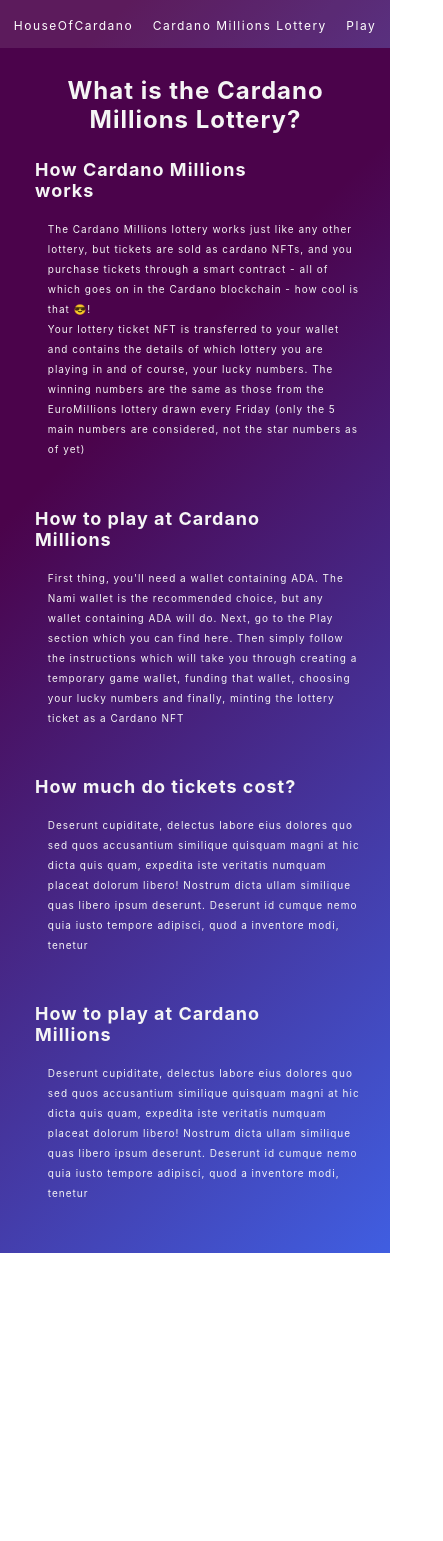
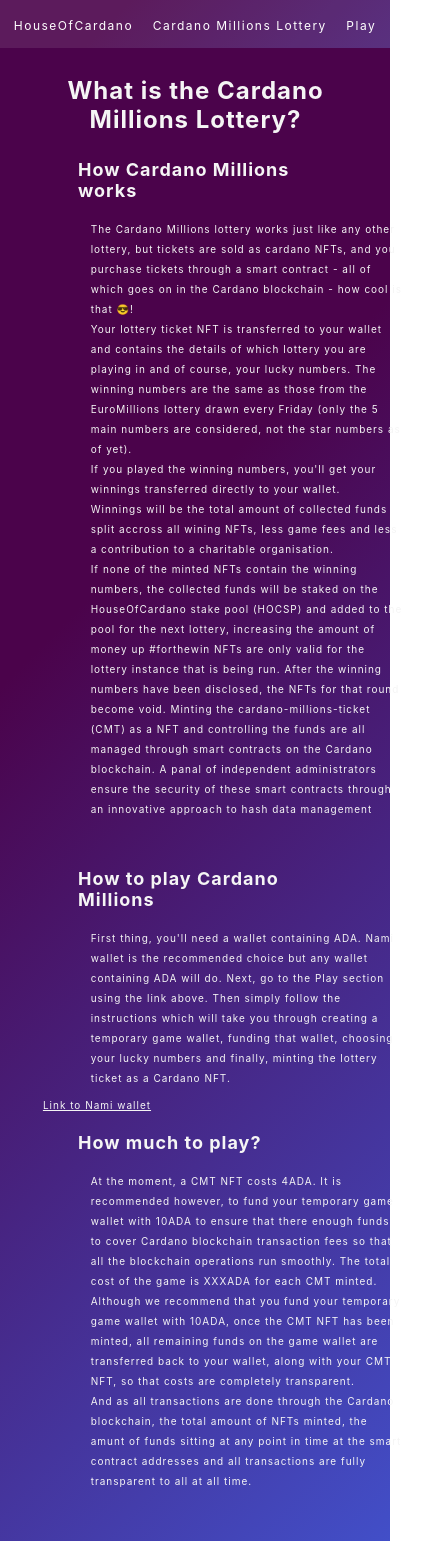
Before and after one commit to House-of-Cardano/HouseOfCardano, a React (Create React App) app: page /cardano-millions-learn in a window 390 px wide. Shown: the top 1541 px of the page, 443 px wide, since content can reach past the window. Before the commit the page ends 1253 px from the top, so only its background shows below. Built offline with nearby package versions, Linux system fonts and the light colour scheme.

Commit message:
Update content on learn page

```diff
--- a/src/components/cardano-millions/CardanoMillions.js
+++ b/src/components/cardano-millions/CardanoMillions.js
@@ -28,14 +28,15 @@
         </p>
         <p>
           A great way to learn about blockchain, crypto currency and smart
-          contracts, and a whole lotta of fun
+          contracts, a way to contribute responsibly to charitable organisations
+          (10% of all funds collected are donated to charities) and a whole
+          lotta of fun
         </p>
         <p>
           Follow the links below to learn how to play or go straight to playing
           the game
         </p>
       </div>
-
 
       <div>
         <header className={styles.header2}>
@@ -47,7 +48,6 @@
           </NavLink>
         </header>
       </div>
-
     </div>
   );
 };
--- a/src/components/learn/Learn.js
+++ b/src/components/learn/Learn.js
@@ -45,38 +45,68 @@
               the details of which lottery you are playing in and of course,
               your lucky numbers. The winning numbers are the same as those from
               the EuroMillions lottery drawn every Friday (only the 5 main
-              numbers are considered, not the star numbers as of yet)
+              numbers are considered, not the star numbers as of yet). <br></br>
+              If you played the winning numbers, you'll get your winnings
+              transferred directly to your wallet. <br></br>
+              Winnings will be the total amount of collected funds split accross
+              all wining NFTs, less game fees and less a contribution to a
+              charitable organisation.
+              <br></br>
+              If none of the minted NFTs contain the winning numbers, the
+              collected funds will be staked on the HouseOfCardano stake pool
+              (HOCSP) and added to the pool for the next lottery, increasing the
+              amount of money up #forthewin NFTs are only valid for the lottery
+              instance that is being run. After the winning numbers have been
+              disclosed, the NFTs for that round become void. Minting the
+              cardano-millions-ticket (CMT) as a NFT and controlling the funds
+              are all managed through smart contracts on the Cardano blockchain.
+              A panal of independent administrators ensure the security of these
+              smart contracts through an innovative approach to hash data
+              management
             </p>
           </div>
 
           <div>
-            <h3>How to play at Cardano Millions</h3>
+            <h3>How to play Cardano Millions</h3>
             <p className={styles.paragraphStyling}>
-              First thing, you'll need a wallet containing ADA. The Nami wallet is the
-              recommended choice, but any wallet containing ADA will do. Next,
-              go to the Play section which you can find here. Then simply follow
-              the instructions which will take you through creating a temporary
-              game wallet, funding that wallet, choosing your lucky numbers and
-              finally, minting the lottery ticket as a Cardano NFT
+              First thing, you'll need a wallet containing ADA. Nami wallet is
+              the recommended choice but any wallet containing ADA will do.
+              Next, go to the Play section using the link above. Then simply
+              follow the instructions which will take you through creating a
+              temporary game wallet, funding that wallet, choosing your lucky
+              numbers and finally, minting the lottery ticket as a Cardano NFT.
+            </p>
+          </div>
+          <a
+            className={styles.linkStyling}
+            href="https://namiwallet.io"
+            target="_blank"
+            rel="noopener noreferrer"
+          >
+            Link to Nami wallet
+          </a>
+          <div>
+            <h3>How much to play?</h3>
+            <p className={styles.paragraphStyling}>
+              At the moment, a CMT NFT costs 4ADA. It is recommended however, to
+              fund your temporary game wallet with 10ADA to ensure that there
+              enough funds to cover Cardano blockchain transaction fees so that
+              all the blockchain operations run smoothly. The total cost of the
+              game is XXXADA for each CMT minted.<br></br>
+              Although we recommend that you fund your temporary game wallet
+              with 10ADA, once the CMT NFT has been minted, all remaining funds
+              on the game wallet are transferred back to your wallet, along with
+              your CMT NFT, so that costs are completely transparent. <br></br>
+              And as all transactions are done through the Cardano blockchain,
+              the total amount of NFTs minted, the amunt of funds sitting at any
+              point in time at the smart contract addresses and all transactions
+              are fully transparent to all at all time.
             </p>
           </div>
 
           <div>
-            <h3>How much do tickets cost?</h3>
+            <h3>How to play Cardano Millions</h3>
             <p className={styles.paragraphStyling}>
-              Deserunt cupiditate, delectus labore eius dolores quo sed quos
-              accusantium similique quisquam magni at hic dicta quis quam,
-              expedita iste veritatis numquam placeat dolorum libero! Nostrum
-              dicta ullam similique quas libero ipsum deserunt. Deserunt id
-              cumque nemo quia iusto tempore adipisci, quod a inventore modi,
-              tenetur
-            </p>
-          </div>
-
-          <div>
-            <h3>How to play at Cardano Millions</h3>
-            <p className={styles.paragraphStyling}>
-              {" "}
               Deserunt cupiditate, delectus labore eius dolores quo sed quos
               accusantium similique quisquam magni at hic dicta quis quam,
               expedita iste veritatis numquam placeat dolorum libero! Nostrum
--- a/src/components/learn/Learn.module.css
+++ b/src/components/learn/Learn.module.css
@@ -167,5 +167,20 @@
     text-align: left;
     margin-left: 2%;
     width: 80%;
-  }
+   }
+   .linkStyling {
+    color: whitesmoke;
+    font-size: 10px;
+    letter-spacing: 1px;
+    text-align: left;
+    margin-top: -10%;
+    margin-bottom: 6%;
+    margin-left: 11%;
+   }
+   .linkStyling:hover,
+   .linkStyling:active,
+   .linkStyling.active {
+     color: #b8a0b8;
+     border-bottom: 2px solid #b8a0b8;
+   }
 }
```
